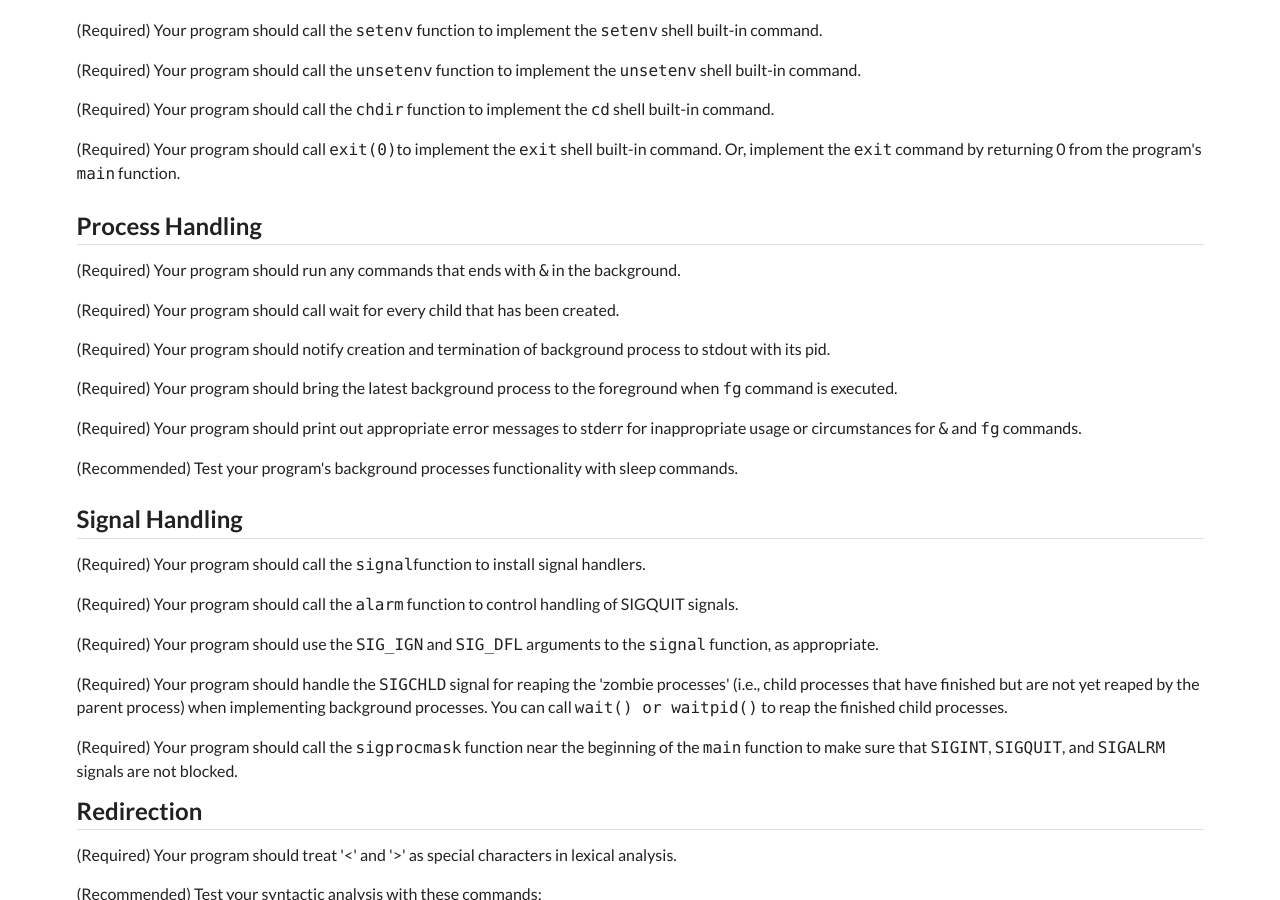
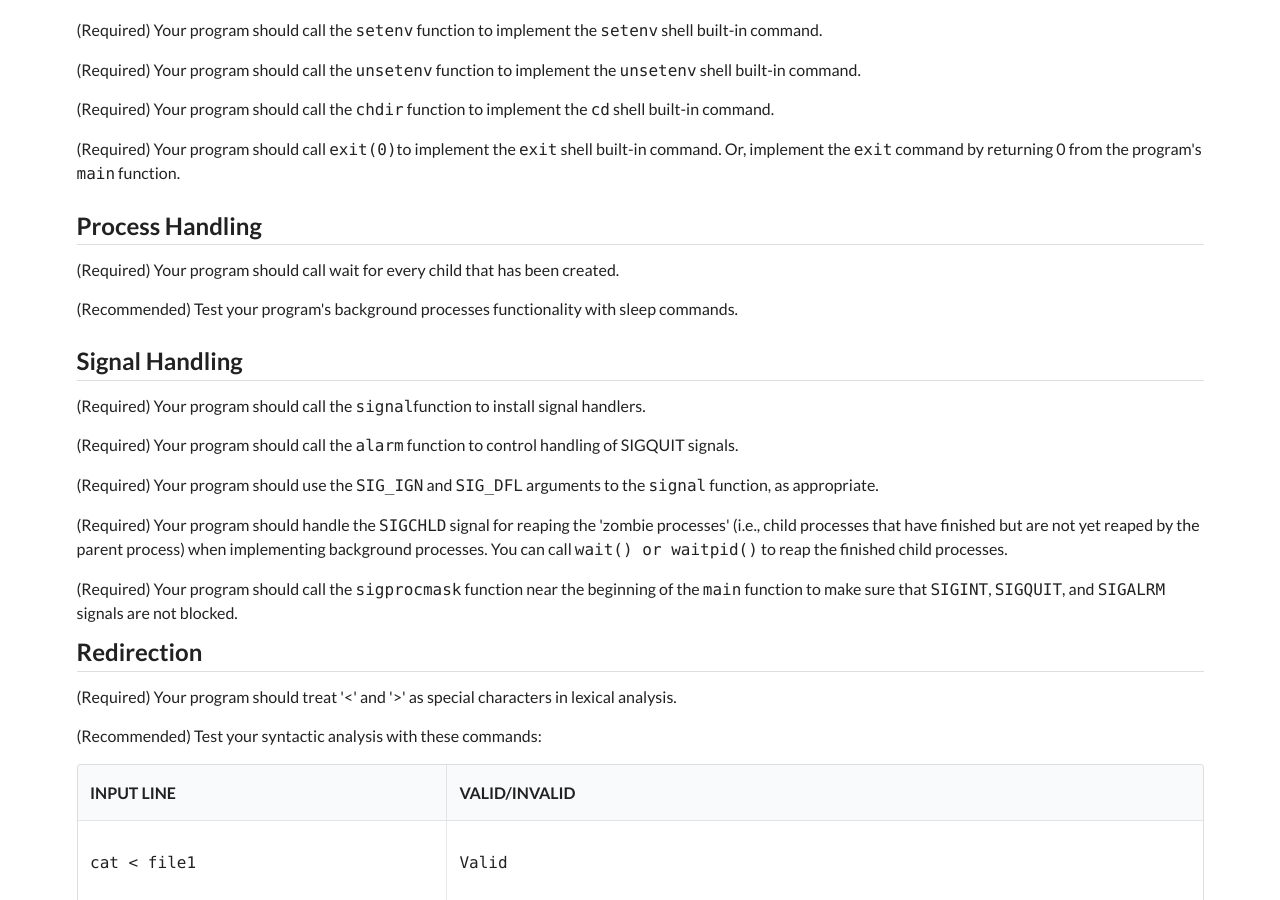
Before and after one commit to kaist-ee209/kaist-ee209.github.io, a Jekyll site: the page assignments/unixshell/shellsupplementary.html, which Jekyll copies as it is, in a window 1280 px wide and 900 px high, scrolled down 2905 px. Built offline with Jekyll 4.4.1, drawn with Linux system fonts in a browser that asks for light colours.

Commit message:
Fix assign5

```diff
--- a/assignments/unixshell/shellsupplementary.html
+++ b/assignments/unixshell/shellsupplementary.html
@@ -405,15 +405,15 @@ cat file1 "&#124;" grep str
 
 <h2 class="ui dividing header">Process Handling</h2>
 
-<p>(Required) Your program should run any commands that ends with <code>&</code> in the background.</p>
+<!-- <p>(Required) Your program should run any commands that ends with <code>&</code> in the background.</p> -->
 
 <p>(Required) Your program should call wait for every child that has been created.</p>
 
-<p>(Required) Your program should notify creation and termination of background process to stdout with its pid.</p>
+<!-- <p>(Required) Your program should notify creation and termination of background process to stdout with its pid.</p> -->
 
-<p>(Required) Your program should bring the latest background process to the foreground when <code>fg</code> command is executed.</p>
+<!-- <p>(Required) Your program should bring the latest background process to the foreground when <code>fg</code> command is executed.</p> -->
 
-<p>(Required) Your program should print out appropriate error messages to stderr for inappropriate usage or circumstances for <code>&</code> and <code>fg</code> commands.</p>
+<!-- <p>(Required) Your program should print out appropriate error messages to stderr for inappropriate usage or circumstances for <code>&</code> and <code>fg</code> commands.</p> -->
 
 <p>(Recommended) Test your program's background processes functionality with sleep commands.</p>
 
```
